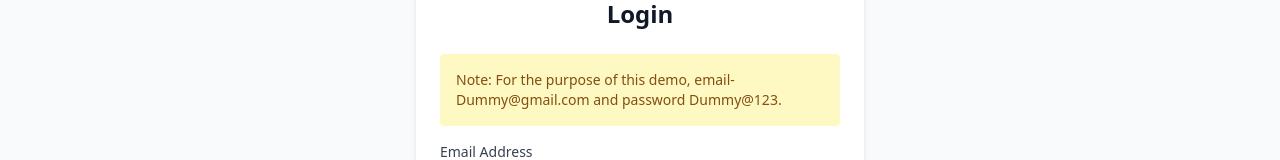
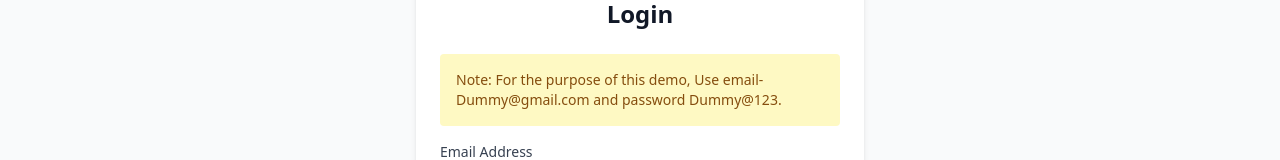
Before and after one commit to Naveen1422github/pdfReaderFrontend, a React (Vite) app: page /login in a window 1280 px wide. Shown: the part 170-330 px from the top of the page. Built offline with nearby package versions, Linux system fonts and the light colour scheme; no server answers.

Commit message:
unwanted just after fta code 2nd

```diff
--- a/src/login/LoginForm.tsx
+++ b/src/login/LoginForm.tsx
@@ -31,7 +31,7 @@ export function LoginForm() {
       )}
       <div className="mb-4 p-4 bg-yellow-100 text-yellow-800 rounded text-sm">
         <p>
-          Note: For the purpose of this demo, email- Dummy@gmail.com and password Dummy@123.
+          Note: For the purpose of this demo, Use email- Dummy@gmail.com and password Dummy@123.
         </p>
       </div>
 
```
